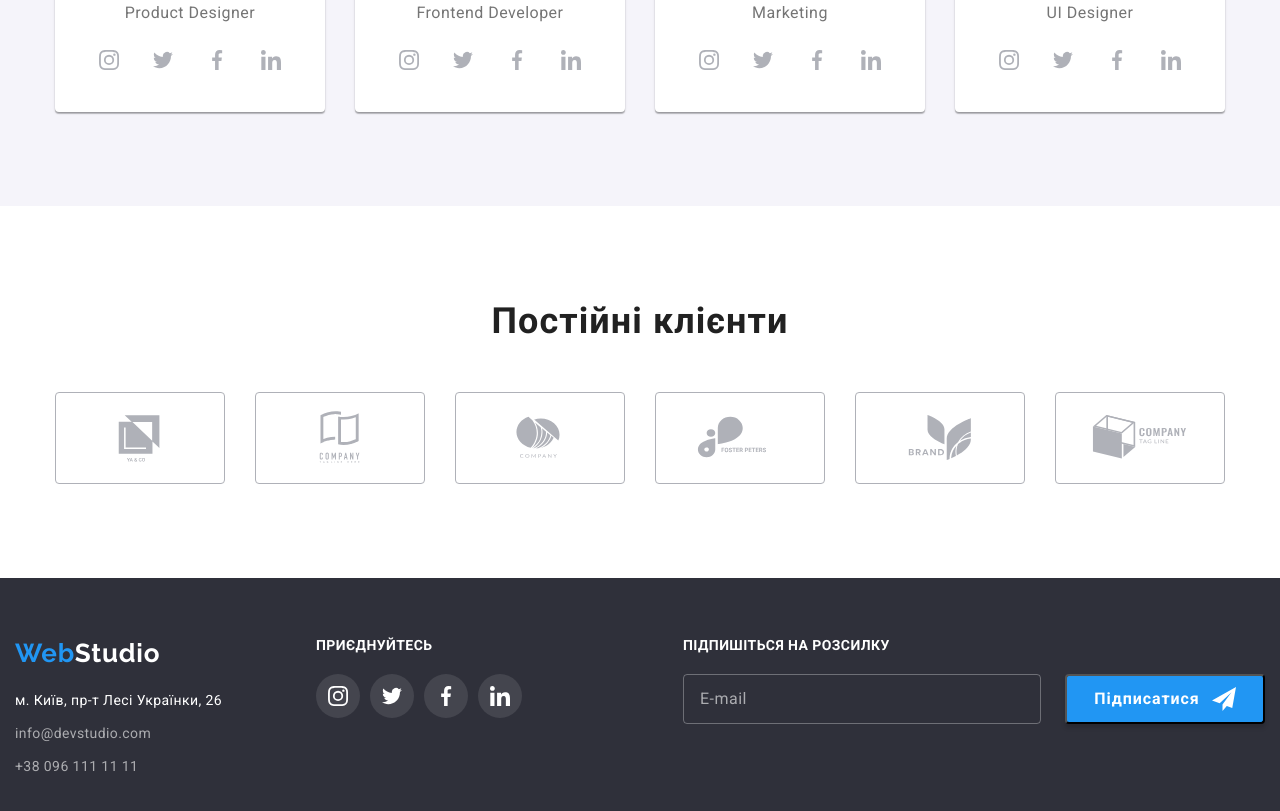
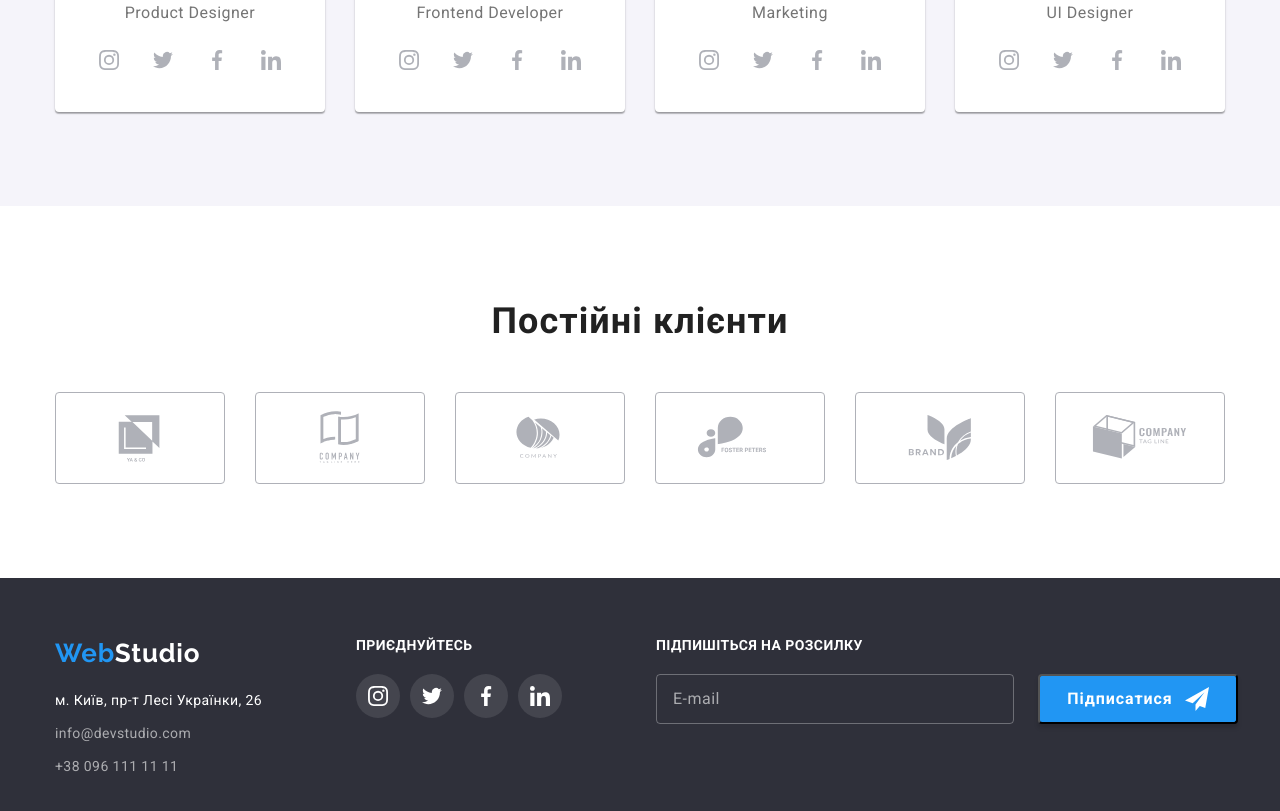
Before and after one commit to Victoria-Panayoti/goit-markup-hw-08, a plain HTML site: page index.html in a window 1280 px wide. Shown: the part 2099-2910 px from the top of the page. Drawn offline with nearby package versions, Linux system fonts and the light colour scheme.

Commit message:
bug fixed final

```diff
--- a/sass/components/_footer.scss
+++ b/sass/components/_footer.scss
@@ -20,12 +20,14 @@
 .footer-container {
   width: 100%;
   @include tablet {
+    width: 768px;
     .footer-thumb {
       display: flex;
       justify-content: space-around;
     }
   }
   @include desktop {
+    width: 1200px;
     display: flex;
     gap: 94px;
     align-items: flex-start;
```
Also changed, not shown: css/main.css, css/main.min.css, 2 other files.
